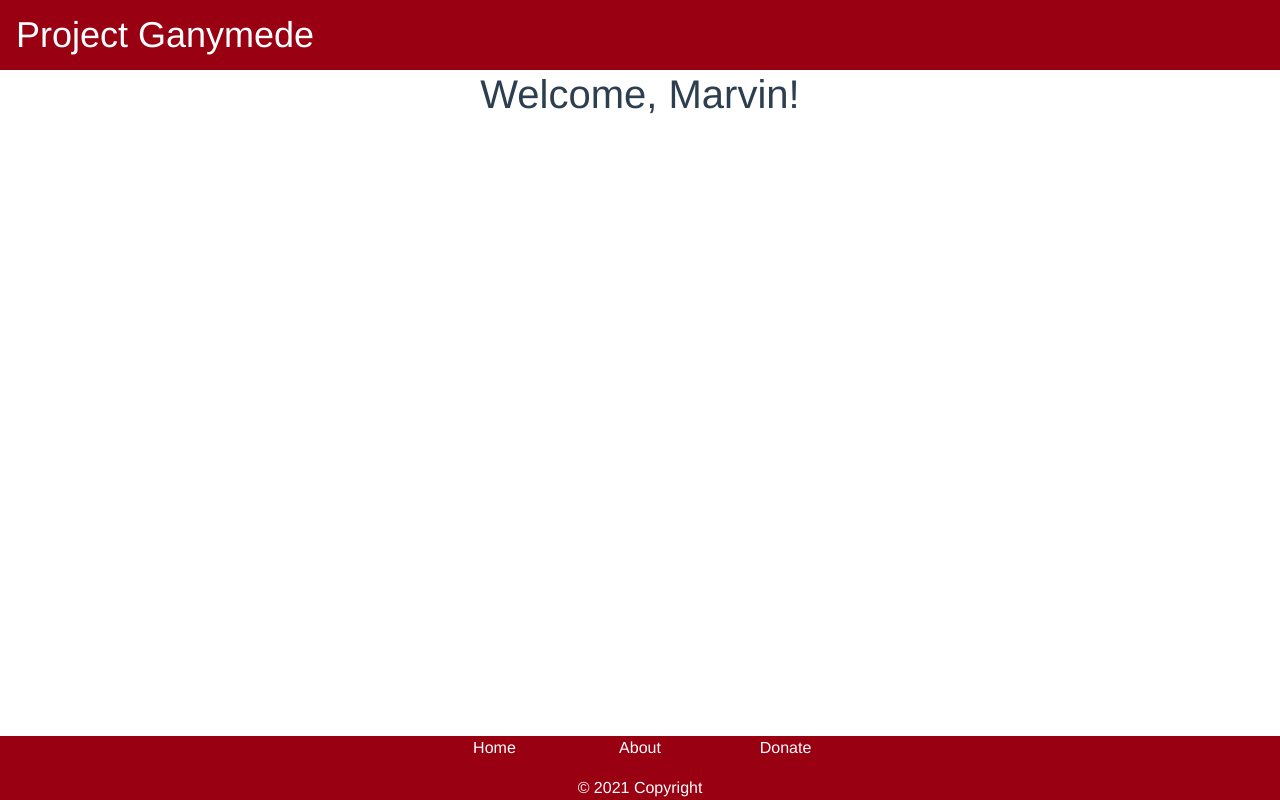
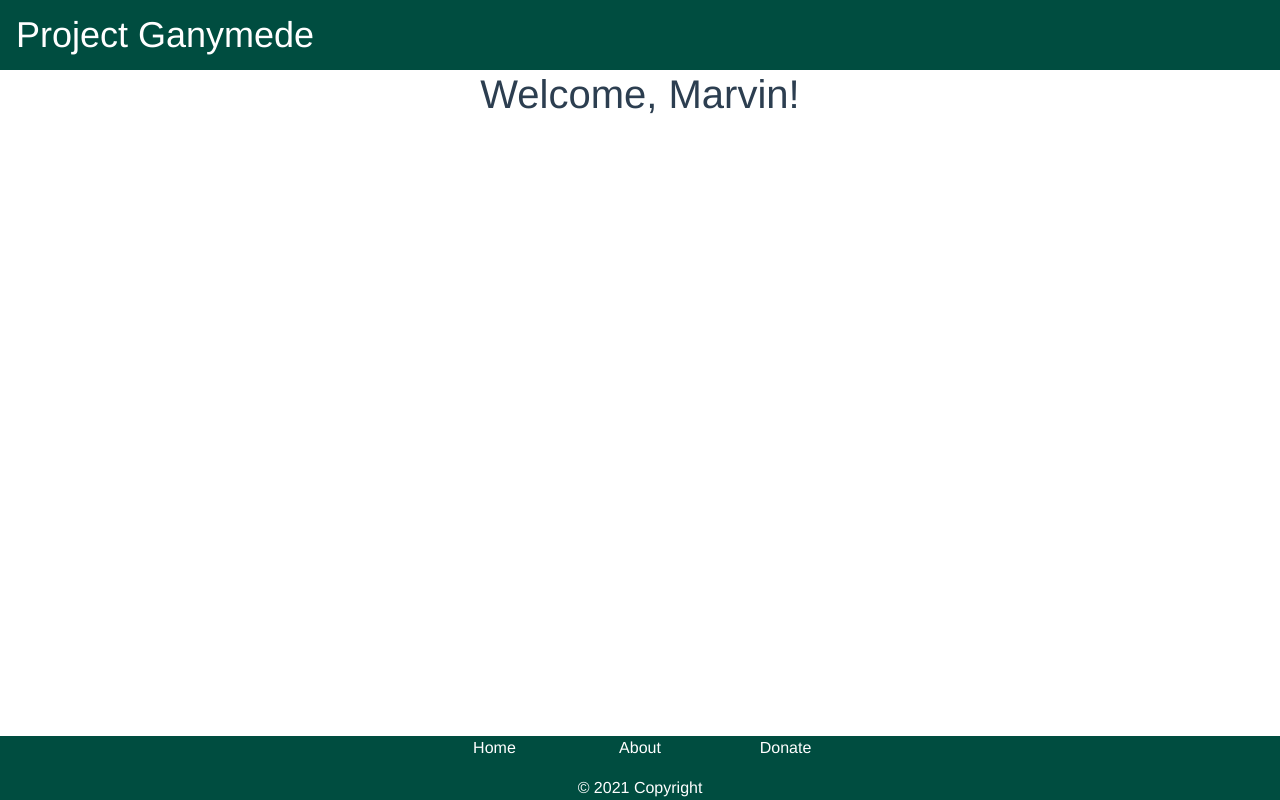
Before and after one commit to marvintensuan/Ganymede, a Vue app: page / in a window 1280 px wide. Built offline with nearby package versions, Linux system fonts and the light colour scheme.

Commit message:
Updated Header and Footer background color.

```diff
--- a/src/components/Footer.vue
+++ b/src/components/Footer.vue
@@ -21,7 +21,7 @@ export default {
 
 <style scoped>
     footer{
-        background-color: #990012;
+        background-color: #004D40;
         color: white;
     }
     a{
--- a/src/components/Header.vue
+++ b/src/components/Header.vue
@@ -10,7 +10,7 @@ export default {
 
 <style scoped>
     header{
-        background-color: #990012;
+        background-color: #004D40;
         color: white;
         font-size: 36px;
     }
```
